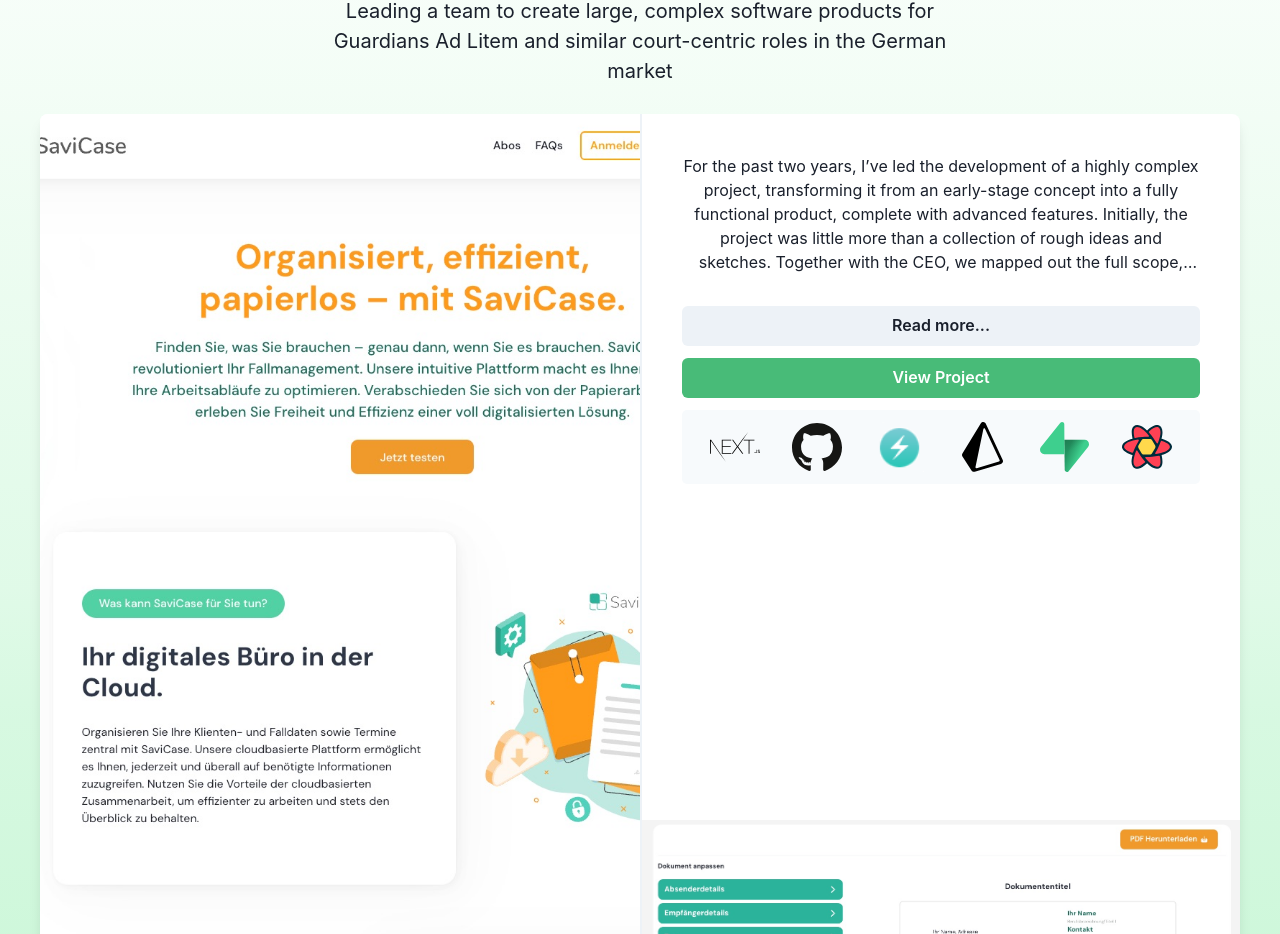
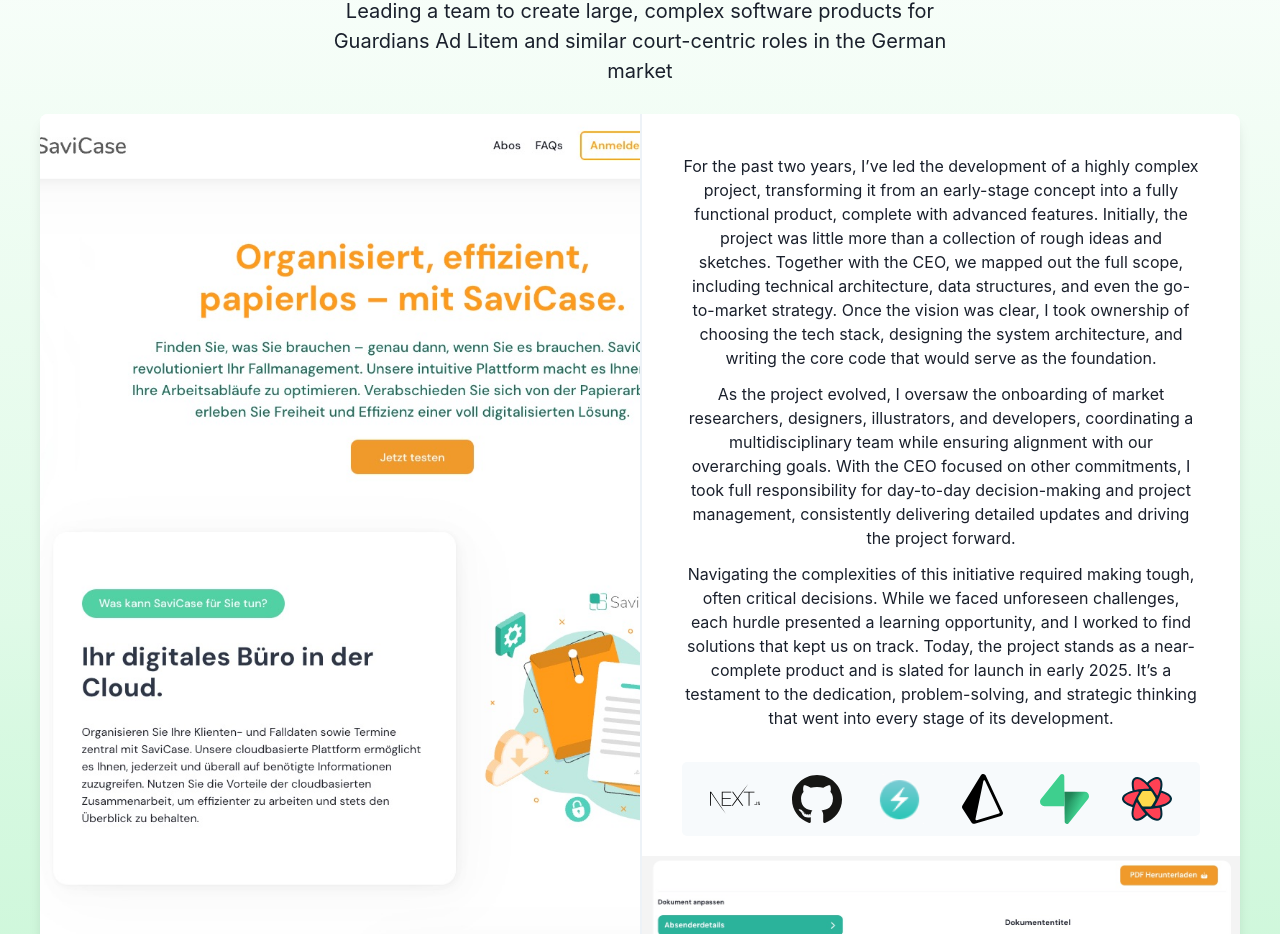
Before and after one commit to erasebegin/portfolio-2024, a React (Vite) app: page / in a window 1280 px wide. Shown: the part 1132-2066 px from the top of the page. Built offline with nearby package versions, Linux system fonts and the light colour scheme.

Commit message:
fix tech icon label bugs, fix featured section layout in desktop mode, other minor fixes and improvements

```diff
--- a/src/components/Card.tsx
+++ b/src/components/Card.tsx
@@ -62,9 +62,10 @@
         alt="site screenshot"
         objectFit="cover"
         objectPosition="50%, 20%"
-        onClick={handleClick}
+        cursor="pointer"
         borderBottom="1px"
         borderColor={sectionColor}
+        onClick={handleClick}
       />
       {year && (
         <Text
--- a/src/components/Section.tsx
+++ b/src/components/Section.tsx
@@ -92,9 +92,9 @@
                   <GridItem key={type}>
                     <TechIcon
                       type={type}
-                      labelColor={`${color}.${parseInt(shade) < 300
-                        ? parseInt(shade) + 500
-                        : parseInt(shade) - 400
+                      labelColor={`${color}.${shade === "light"
+                        ? 400
+                        : 700
                         }`}
                     />
                   </GridItem>
--- a/src/components/SectionFeatured.tsx
+++ b/src/components/SectionFeatured.tsx
@@ -10,6 +10,7 @@
   Stack,
   Text,
   useColorModeValue,
+  useMediaQuery,
 } from "@chakra-ui/react";
 import TechIcon from "./TechIcon";
 import { ProjectSection } from "../data/sectionData";
@@ -24,7 +25,7 @@
   const [readMore, setReadMore] = useState(false);
   const { title, subtitle, color, sectionInfo, cards } =
     sectionData || {};
-
+  const [isMobile] = useMediaQuery("(max-width: 800px)")
   const shade = useColorModeValue("light", "dark");
 
   return (
@@ -82,21 +83,25 @@
                     fontSize="md"
                     mb={5}
                     pt={5}
-                    noOfLines={readMore ? undefined : 5}
+                    noOfLines={!isMobile || readMore ? undefined : 5}
                     transition="all 200ms ease-in-out"
                     overflow="hidden"
                     textOverflow="ellipsis"
                     sx={{
                       p: {
-                        pb: readMore ? 3 : 0
+                        pb: !isMobile || readMore ? 3 : 0
                       },
                       'p:last-child': {
                         pb: 0
                       }
                     }}
                   />
-                  <Button onClick={() => setReadMore(!readMore)}>Read {readMore ? 'less' : 'more'}...</Button>
-                  <Button as={Link} href="https://www.savicase.com" target="_blank" rel="noopener noreferrer" bg="green.400" color="white" _hover={{ bg: "green.300" }}>View Project</Button>
+                  {isMobile && (
+                    <>
+                      <Button onClick={() => setReadMore(!readMore)}>Read {readMore ? 'less' : 'more'}...</Button>
+                      <Button as={Link} href="https://www.savicase.com" target="_blank" rel="noopener noreferrer" bg="green.400" color="white" _hover={{ bg: "green.300" }}>View Project</Button>
+                    </>
+                  )}
                   <Grid
                     templateColumns={[
                       "repeat(4, 1fr)",
--- a/src/components/TechIcon.tsx
+++ b/src/components/TechIcon.tsx
@@ -28,8 +28,10 @@
         left="50%"
         transform="translateX(-50%)"
         color="white"
-        p={1}
-        rounded="sm"
+        px={2}
+        // no idea why this is necessary. no idea where the 1rem of padding is coming from
+        sx={{ paddingBottom: "3px !important", paddingTop: "3px !important" }}
+        rounded="md"
         transition="opacity 200ms ease-in"
         whiteSpace="nowrap"
         bg={labelColor}
```
